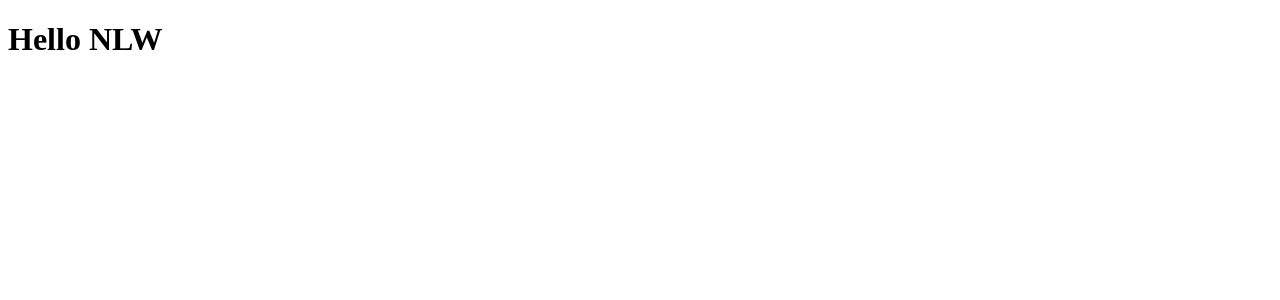
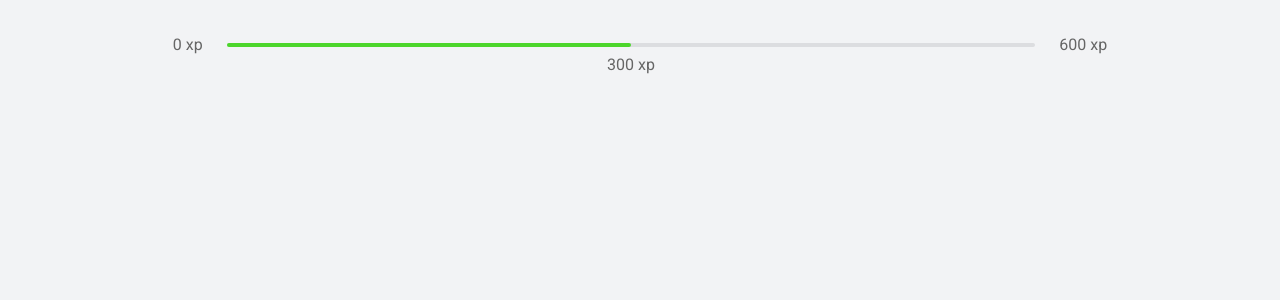
Before and after one commit to ViniciusMoralis1/move-it, a React (Create React App) app: page / in a window 1280 px wide. Shown: the top 300 px of the page. Built offline with nearby package versions, Linux system fonts and the light colour scheme; the HTML template or start-up script is replaced by a standard one.

Commit message:
finalizando primeiro dia

```diff
--- a/public/index.html
+++ b/public/index.html
@@ -3,6 +3,8 @@
   <head>
     <meta charset="utf-8" />
     <meta name="viewport" content="width=device-width, initial-scale=1" />
+    <link rel="preconnect" href="https://fonts.gstatic.com">
+    <link href="https://fonts.googleapis.com/css2?family=Rajdhani:wght@600&family=Roboto:wght@400;500;700&display=swap" rel="stylesheet">
 
     <title>React App</title>
   </head>
--- a/src/App.tsx
+++ b/src/App.tsx
@@ -1,6 +1,11 @@
+import { ExperienceBar } from './components/ExperienceBar';
+import './styles/global.css';
+
 function App() {
   return (
-    <h1>Hello NLW</h1>
+    <div className="container">
+      <ExperienceBar />
+    </div>
   );
 }
 
--- /dev/null
+++ b/src/components/ExperienceBar.tsx
@@ -0,0 +1,12 @@
+export function ExperienceBar() {
+  return(
+    <header className="experience-bar">
+      <span>0 xp</span>
+      <div>
+        <div style={{ width: '50%' }} />
+        <span className="current-experience" style={{ left: '50%' }}>300 xp</span>
+      </div>
+      <span>600 xp</span>
+    </header>
+  )
+}
--- /dev/null
+++ b/src/styles/global.css
@@ -0,0 +1,89 @@
+* {
+  margin: 0;
+  padding: 0;
+  box-sizing: border-box;
+}
+
+:root {
+  --white: #FFF;
+  --background: #F2F3F5;
+  --gray-line: #DCDDE0;
+  --text: #666;
+  --text-highlight: #B3B9FF;
+  --title: #2E384D;
+  --red: #E83F5B;
+  --green: #4CD62B;
+  --blue: #5965E0;
+  --blue-dark: #4953B8;
+  --blue-twitter: #2AA9E0;
+}
+
+@media(max-width: 1080px){
+  html {
+    font-size: 93.75%;
+  }
+}
+
+@media(max-width: 720px){
+  html {
+    font-size: 87.5%;
+  }
+}
+
+body {
+  background: var(--background);
+  color: var(--text);
+}
+
+body, input, textarea, button {
+  font: 400 1rem "Roboto", sans-serif;
+}
+
+button {
+  cursor: pointer;
+}
+
+a {
+  color: inherit;
+  text-decoration: none;
+}
+
+.container{
+  height: 100vh;
+  max-width: 992px;
+  margin: 0 auto;
+  padding: 2.2rem 1.8rem;
+
+  display: flex;
+  flex-direction: column;
+}
+
+.experience-bar {
+  display: flex;
+  align-items: center;
+}
+
+.experience-bar span {
+  font-size: 1rem;
+}
+
+.experience-bar > div {
+  flex: 1;
+  height: 4px;
+  border-radius: 4px;
+  background: var(--gray-line);
+  margin: 0 1.5rem;
+  position: relative;
+}
+
+.experience-bar > div > div{
+  height: 4px;
+  border-radius: 4px;
+  background: var(--green);
+}
+
+span.current-experience {
+  position: absolute;
+  top: 12px;
+  transform: translateX(-50%);
+}
```
